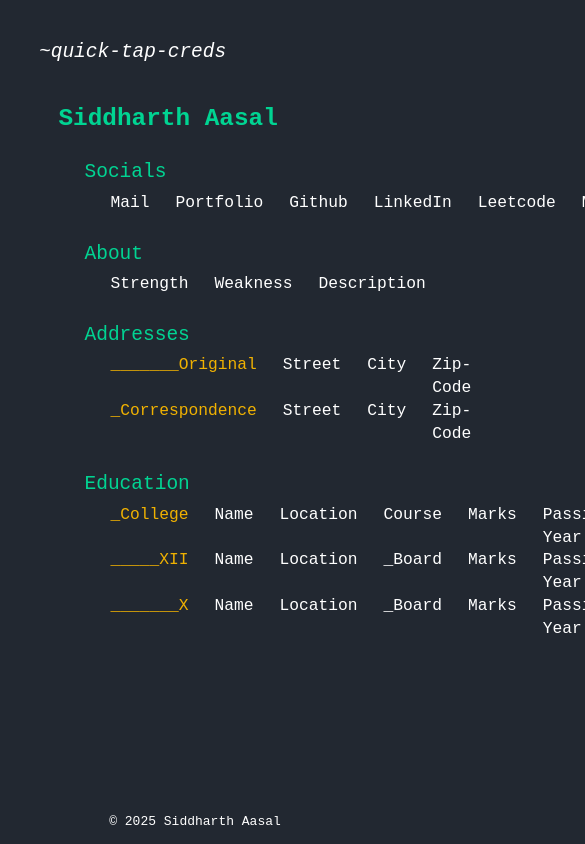
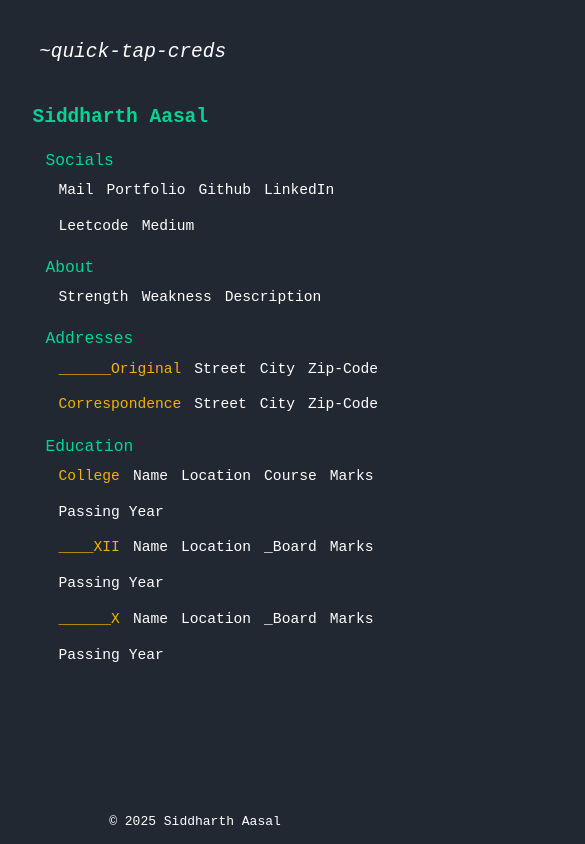
Before and after one commit to siddharthaasal/quick-credentials, a React (Vite) app: page / in a window 390 px wide. Shown: the top 844 px of the page, 585 px wide, since content can reach past the window. Built offline with nearby package versions, Linux system fonts and the light colour scheme.

Commit message:
responsive

```diff
--- a/src/components/Profile.jsx
+++ b/src/components/Profile.jsx
@@ -3,18 +3,18 @@ import CopyComponent from "./CopyComponent";
 
 export default function Profile() {
     return (
-        <>
-            <div className="ml-2">
-                <div className="text-white text-3xl ml-16 flex gap-8">
-                    <div className="text-emerald-400 font-bold ">
+        <div className="ml-2 sm:ml-4 md:ml-16">
+            {/* Name Section */}
+            <div className="text-white text-2xl sm:text-3xl ml-8 sm:ml-16 flex flex-wrap gap-4 sm:gap-8">
+                <div className="text-emerald-400 font-bold">
                     <CopyComponent name={data.basics.name} val={data.basics.name} />
                 </div>
+            </div>
 
-                </div>
-                {/* <hr className="ml-12 mr-12 text-teal-600 mt-4 mb-4" /> */}
-                <div className="text-white text-xl ml-24 mt-8">
-                    <h2 className="text-2xl mb-2 text-emerald-400">Socials</h2>
-                    <div className="ml-8 flex gap-8">
+            {/* Socials Section */}
+            <div className="text-white text-lg sm:text-xl ml-12 sm:ml-24 mt-6 sm:mt-8">
+                <h2 className="text-xl sm:text-2xl mb-2 text-emerald-400">Socials</h2>
+                <div className="ml-4 sm:ml-8 flex flex-wrap gap-4 sm:gap-8">
                     <CopyComponent name={"Mail"} val={data.basics.email} />
                     <CopyComponent name={"Portfolio"} val={data.basics.portfolio} />
                     <CopyComponent name={"Github"} val={data.socials.github} />
@@ -24,68 +24,66 @@ export default function Profile() {
                 </div>
             </div>
 
-                <div className="text-white text-xl ml-24 mt-8">
-                    <h2 className="text-2xl mb-2 text-emerald-400">About</h2>
-                    <div className="ml-8 flex gap-8">
+            {/* About Section */}
+            <div className="text-white text-lg sm:text-xl ml-12 sm:ml-24 mt-6 sm:mt-8">
+                <h2 className="text-xl sm:text-2xl mb-2 text-emerald-400">About</h2>
+                <div className="ml-4 sm:ml-8 flex flex-wrap gap-4 sm:gap-8">
                     <CopyComponent name={"Strength"} val={data.about.strength} />
                     <CopyComponent name={"Weakness"} val={data.about.weakness} />
                     <CopyComponent name={"Description"} val={data.about.description} />
                 </div>
             </div>
-                <div className="text-white text-xl ml-24 mt-8">
-                    <h2 className="text-2xl mb-2 text-emerald-400">Addresses</h2>
 
-                    <div className="ml-8 flex gap-8">
-                        <p className="text-yellow-500">_______Original</p>
+            {/* Addresses Section */}
+            <div className="text-white text-lg sm:text-xl ml-12 sm:ml-24 mt-6 sm:mt-8">
+                <h2 className="text-xl sm:text-2xl mb-2 text-emerald-400">Addresses</h2>
+
+                <div className="ml-4 sm:ml-8 flex flex-wrap gap-4 sm:gap-8 items-center">
+                    <p className="text-yellow-500 text-md sm:text-lg">______Original</p>
                     <CopyComponent name={"Street"} val={data.addresses.original.street} />
                     <CopyComponent name={"City"} val={data.addresses.original.city} />
                     <CopyComponent name={"Zip-Code"} val={data.addresses.original["zip-code"]} />
                 </div>
 
-                    <div className="ml-8 flex gap-8">
-                        <p className="text-yellow-500">_Correspondence</p>
+                <div className="ml-4 sm:ml-8 flex flex-wrap gap-4 sm:gap-8 items-center mt-4">
+                    <p className="text-yellow-500 text-md sm:text-lg">Correspondence</p>
                     <CopyComponent name={"Street"} val={data.addresses.correspondence.street} />
                     <CopyComponent name={"City"} val={data.addresses.correspondence.city} />
                     <CopyComponent name={"Zip-Code"} val={data.addresses.correspondence["zip-code"]} />
                 </div>
+            </div>
 
+            {/* Education Section */}
+            <div className="text-white text-lg sm:text-xl ml-12 sm:ml-24 mt-6 sm:mt-8">
+                <h2 className="text-xl sm:text-2xl mb-2 text-emerald-400">Education</h2>
 
-
-                </div>
-                <div className="text-white text-xl ml-24 mt-8">
-                    <h2 className="text-2xl mb-2 text-emerald-400">Education</h2>
-
-                    <div className="ml-8 flex gap-8">
-                        <p className="text-yellow-500">_College</p>
+                <div className="ml-4 sm:ml-8 flex flex-wrap gap-4 sm:gap-8 items-center">
+                    <p className="text-yellow-500 text-md sm:text-lg">College</p>
                     <CopyComponent name={"Name"} val={data.education.college.name} />
                     <CopyComponent name={"Location"} val={data.education.college.location} />
                     <CopyComponent name={"Course"} val={data.education.college.course} />
                     <CopyComponent name={"Marks"} val={data.education.college.marks} />
                     <CopyComponent name={"Passing Year"} val={data.education.college.passingYear} />
                 </div>
-                    <div className="ml-8 flex gap-8">
-                        <p className="text-yellow-500">_____XII</p>
+
+                <div className="ml-4 sm:ml-8 flex flex-wrap gap-4 sm:gap-8 items-center mt-4">
+                    <p className="text-yellow-500 text-md sm:text-lg">____XII</p>
                     <CopyComponent name={"Name"} val={data.education.XII.name} />
                     <CopyComponent name={"Location"} val={data.education.XII.location} />
                     <CopyComponent name={"_Board"} val={data.education.XII.board} />
                     <CopyComponent name={"Marks"} val={data.education.XII.marks} />
                     <CopyComponent name={"Passing Year"} val={data.education.XII.year} />
                 </div>
-                    <div className="ml-8 flex gap-8">
-                        <p className="text-yellow-500">_______X   </p>
+
+                <div className="ml-4 sm:ml-8 flex flex-wrap gap-4 sm:gap-8 items-center mt-4">
+                    <p className="text-yellow-500 text-md sm:text-lg">______X</p>
                     <CopyComponent name={"Name"} val={data.education.X.name} />
                     <CopyComponent name={"Location"} val={data.education.X.location} />
                     <CopyComponent name={"_Board"} val={data.education.X.board} />
                     <CopyComponent name={"Marks"} val={data.education.X.marks} />
                     <CopyComponent name={"Passing Year"} val={data.education.X.year} />
                 </div>
-
-
-
             </div>
-
         </div>
-
-        </>
     )
 }
```
Lines whose indentation alone changed are shown as unchanged.
